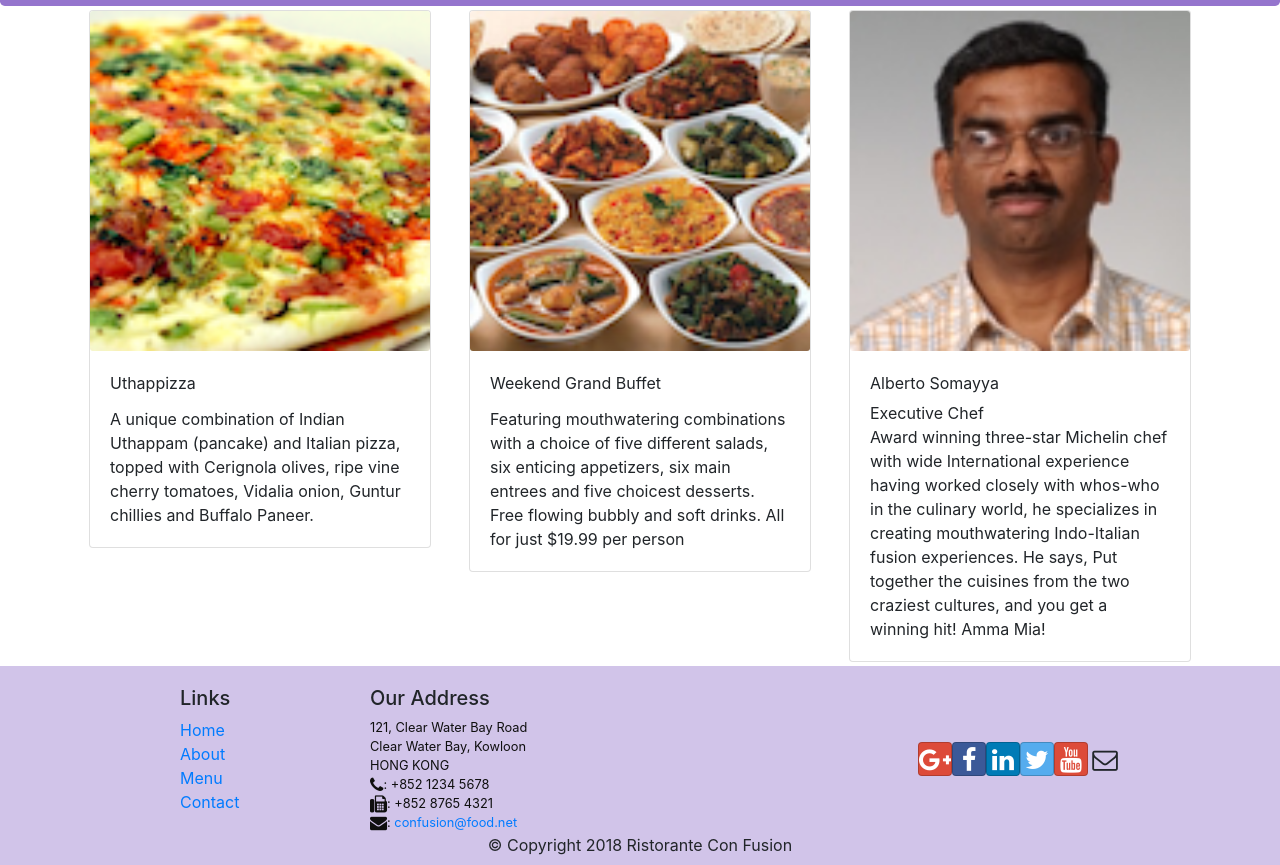
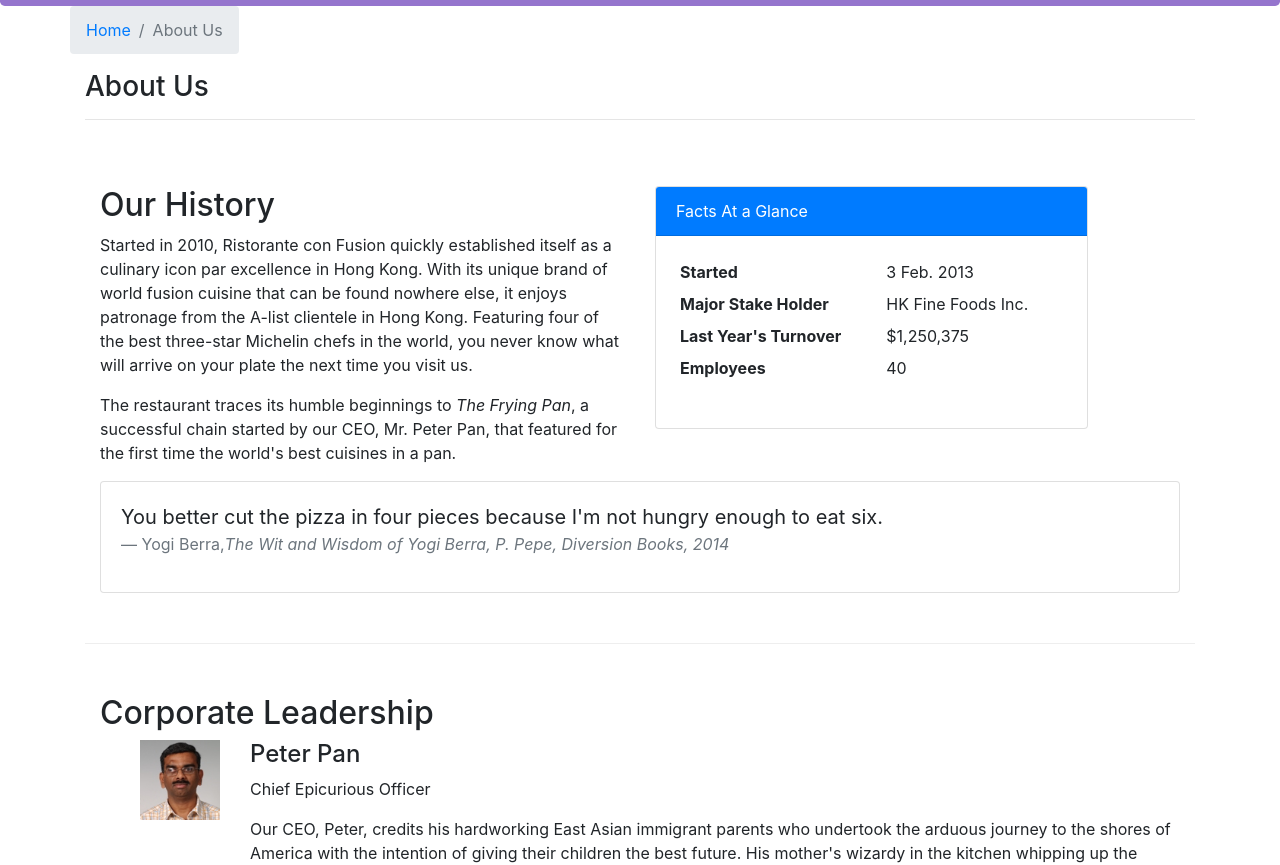
Before and after one commit to dsmith111/React-mini-projects, a React (Create React App) app in the folder hku/react-intro/confusion/: page /aboutus in a window 1280 px wide. Before the commit this address led to /home. Shown: the part 336-1201 px from the top of the page. Built offline with nearby package versions, Linux system fonts and the light colour scheme.

Commit message:
Integrated about page

```diff
--- /dev/null
+++ b/hku/react-intro/confusion/src/components/AboutComponent.js
@@ -0,0 +1,96 @@
+import React from 'react';
+import { Breadcrumb, BreadcrumbItem, Card, CardBody, CardHeader, Media } from 'reactstrap';
+import { Link } from 'react-router-dom';
+
+function RenderLeader(props){
+
+  const leaders = props.leaders.map((leader) => {
+      return (
+        <div key = {leader.id}>
+          <Media tag ="li">
+            <Media left>
+              <Media object src={leader.image} style={{maxHeight: 80, maxWidth: 80, marginRight: 30}}
+               alt ={leader.name}/>
+            </Media>
+            <Media body>
+              <Media heading>
+                {leader.name}
+              </Media>
+              <p>{leader.designation ? leader.designation : null}</p>
+              <p>{leader.description}</p>
+            </Media>
+          </Media>
+        </div>
+      )
+  });
+
+  return (leaders);
+}
+
+function About(props) {
+
+    return(
+        <div className="container">
+            <div className="row">
+                <Breadcrumb>
+                    <BreadcrumbItem><Link to="/home">Home</Link></BreadcrumbItem>
+                    <BreadcrumbItem active>About Us</BreadcrumbItem>
+                </Breadcrumb>
+                <div className="col-12">
+                    <h3>About Us</h3>
+                    <hr />
+                </div>
+            </div>
+            <div className="row row-content">
+                <div className="col-12 col-md-6">
+                    <h2>Our History</h2>
+                    <p>Started in 2010, Ristorante con Fusion quickly established itself as a culinary icon par excellence in Hong Kong. With its unique brand of world fusion cuisine that can be found nowhere else, it enjoys patronage from the A-list clientele in Hong Kong.  Featuring four of the best three-star Michelin chefs in the world, you never know what will arrive on your plate the next time you visit us.</p>
+                    <p>The restaurant traces its humble beginnings to <em>The Frying Pan</em>, a successful chain started by our CEO, Mr. Peter Pan, that featured for the first time the world's best cuisines in a pan.</p>
+                </div>
+                <div className="col-12 col-md-5">
+                    <Card>
+                        <CardHeader className="bg-primary text-white">Facts At a Glance</CardHeader>
+                        <CardBody>
+                            <dl className="row p-1">
+                                <dt className="col-6">Started</dt>
+                                <dd className="col-6">3 Feb. 2013</dd>
+                                <dt className="col-6">Major Stake Holder</dt>
+                                <dd className="col-6">HK Fine Foods Inc.</dd>
+                                <dt className="col-6">Last Year's Turnover</dt>
+                                <dd className="col-6">$1,250,375</dd>
+                                <dt className="col-6">Employees</dt>
+                                <dd className="col-6">40</dd>
+                            </dl>
+                        </CardBody>
+                    </Card>
+                </div>
+                <div className="col-12">
+                    <Card>
+                        <CardBody className="bg-faded">
+                            <blockquote className="blockquote">
+                                <p className="mb-0">You better cut the pizza in four pieces because
+                                    I'm not hungry enough to eat six.</p>
+                                <footer className="blockquote-footer">Yogi Berra,
+                                <cite title="Source Title">The Wit and Wisdom of Yogi Berra,
+                                    P. Pepe, Diversion Books, 2014</cite>
+                                </footer>
+                            </blockquote>
+                        </CardBody>
+                    </Card>
+                </div>
+            </div>
+            <div className="row row-content">
+                <div className="col-12">
+                    <h2>Corporate Leadership</h2>
+                </div>
+                <div className="col-12">
+                    <Media list>
+                        <RenderLeader leaders={props.leaders}/>
+                    </Media>
+                </div>
+            </div>
+        </div>
+    );
+}
+
+export default About;
--- a/hku/react-intro/confusion/src/components/MainComponent.js
+++ b/hku/react-intro/confusion/src/components/MainComponent.js
@@ -8,6 +8,7 @@
 import DishDetail from './DishdetailComponent';
 import Header from './HeaderComponent';
 import Contact from './ContactComponent';
+import About from './AboutComponent';
 import Footer from './FooterComponent';
 import {Switch, Route, Redirect} from 'react-router-dom';
 
@@ -57,6 +58,7 @@
           <Route exact path="/menu" component={() => <Menu dishes={this.state.dishes}/>}/>
           <Route path="/menu/:dishId" component={DishWithId}/>}/>
           <Route exact path="/contactus" component={Contact}/>}/>
+          <Route exact path="/aboutus" component= {() => <About leaders = {this.state.leaders}/>} />}/>
           <Redirect to="/home" />
         </Switch>
         <Footer/>
```
